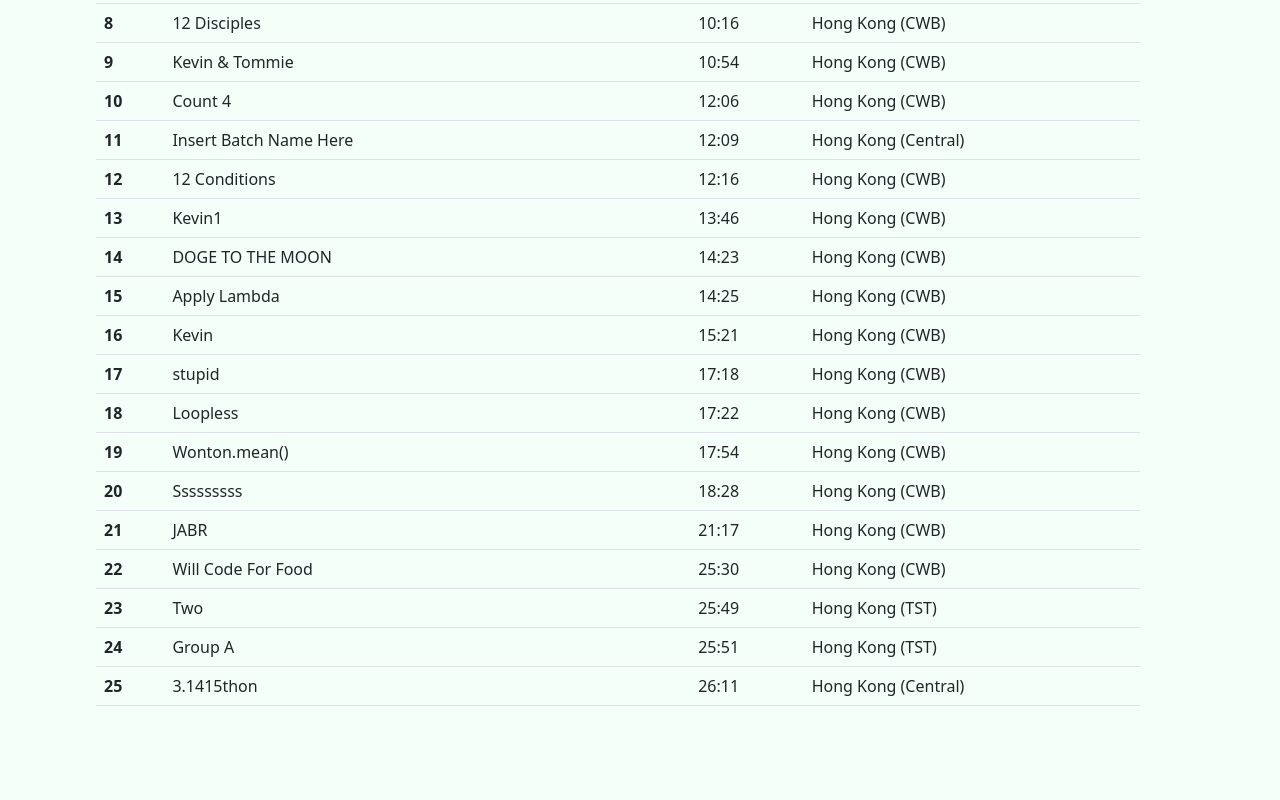
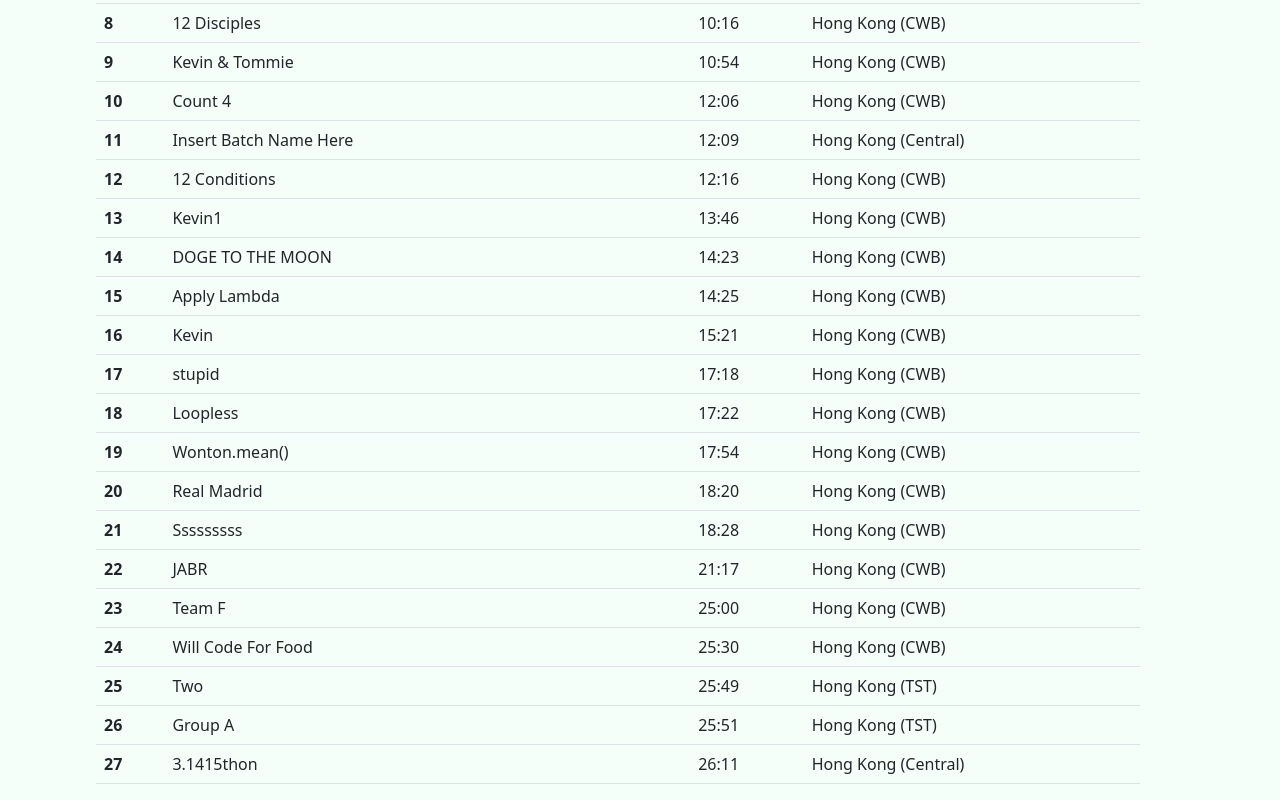
Before and after one commit to prefacebootcamper/thecodewars, a plain HTML site: page index.html in a window 1280 px wide. Shown: the part 516-1316 px from the top of the page. Before the commit the page ends 1238 px from the top, so only its background shows below. Drawn offline with nearby package versions, Linux system fonts and the light colour scheme.

Commit message:
Update index.html

```diff
--- a/index.html
+++ b/index.html
@@ -162,36 +162,48 @@
           </tr>
           <tr>
             <th scope="row">20</th>
+            <td scope="col">Real Madrid</td>
+            <td scope="col">18:20</td>
+            <td scope="col">Hong Kong (CWB)</td>
+          </tr>
+          <tr>
+            <th scope="row">21</th>
             <td scope="col">Sssssssss</td>
             <td scope="col">18:28</td>
             <td scope="col">Hong Kong (CWB)</td>
           </tr>
           <tr>
-            <th scope="row">21</th>
+            <th scope="row">22</th>
             <td scope="col">JABR</td>
             <td scope="col">21:17</td>
             <td scope="col">Hong Kong (CWB)</td>
           </tr>
           <tr>
-            <th scope="row">22</th>
+            <th scope="row">23</th>
+            <td scope="col">Team F</td>
+            <td scope="col">25:00</td>
+            <td scope="col">Hong Kong (CWB)</td>
+          </tr>
+          <tr>
+            <th scope="row">24</th>
             <td scope="col">Will Code For Food</td>
             <td scope="col">25:30</td>
             <td scope="col">Hong Kong (CWB)</td>
           </tr>
           <tr>
-            <th scope="row">23</th>
+            <th scope="row">25</th>
             <td scope="col">Two</td>
             <td scope="col">25:49</td>
             <td scope="col">Hong Kong (TST)</td>
           </tr>
           <tr>
-            <th scope="row">24</th>
+            <th scope="row">26</th>
             <td scope="col">Group A</td>
             <td scope="col">25:51</td>
             <td scope="col">Hong Kong (TST)</td>
           </tr>
           <tr>
-            <th scope="row">25</th>
+            <th scope="row">27</th>
             <td scope="col">3.1415thon</td>
             <td scope="col">26:11</td>
             <td scope="col">Hong Kong (Central)</td>
```
